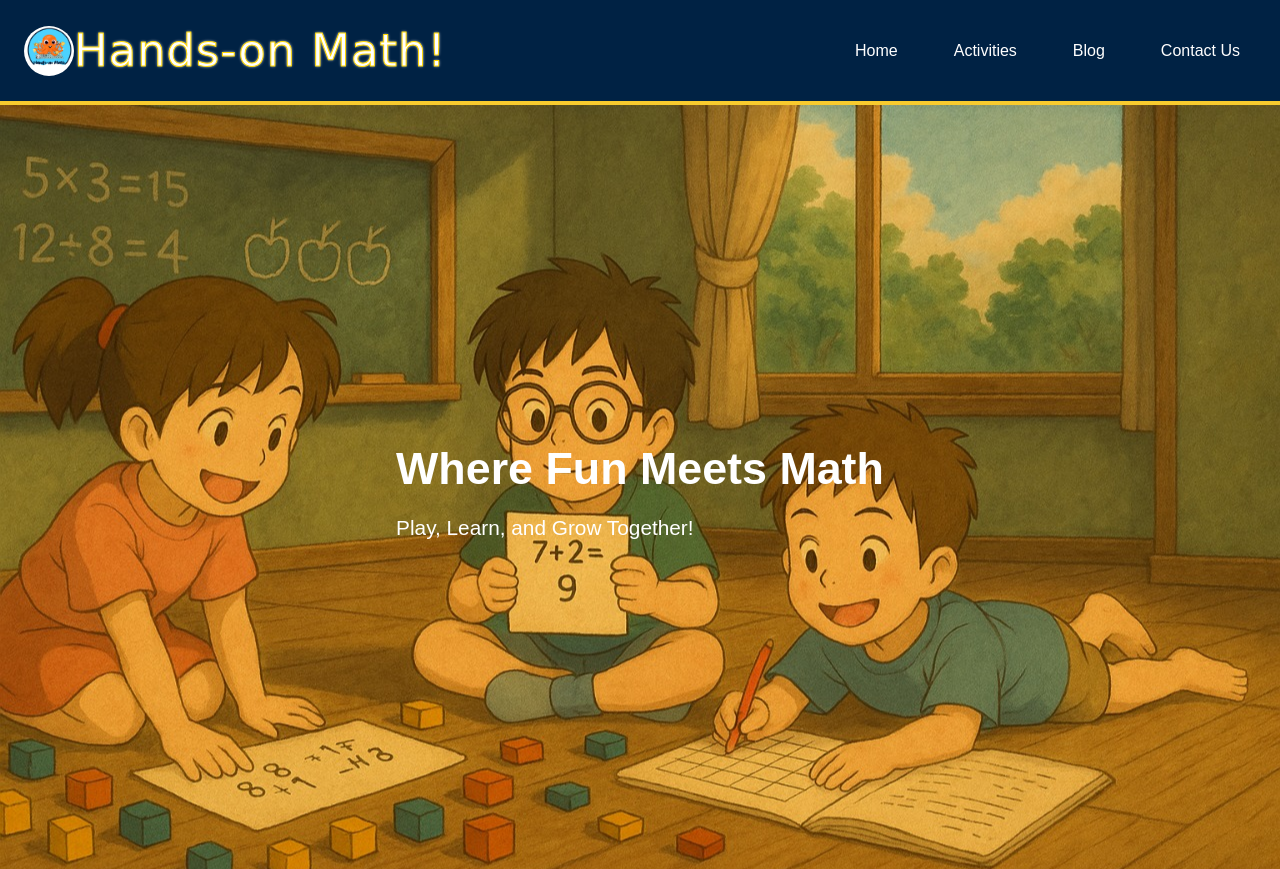
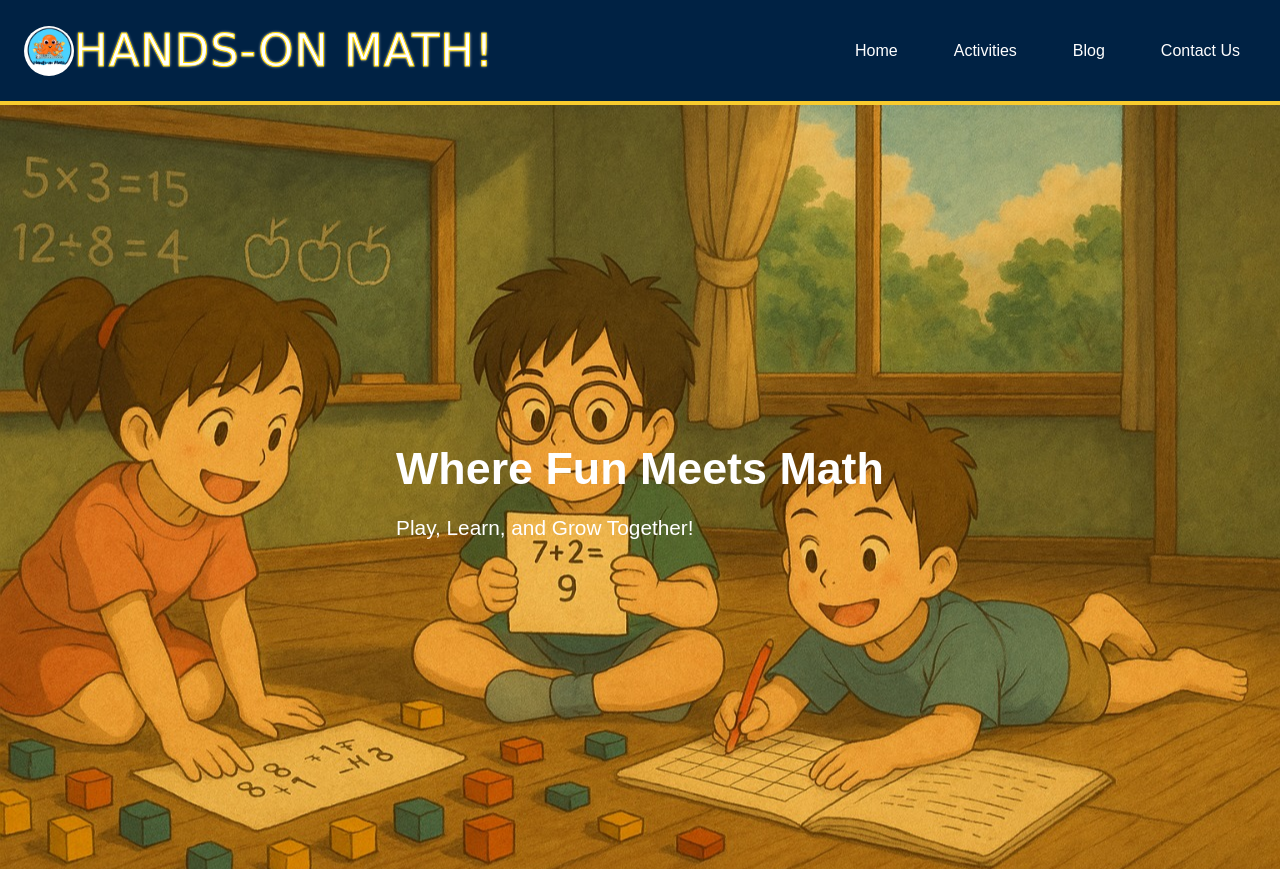
Before and after one commit to faree0666/hands_on_math, a plain HTML site: page index.html in a window 1280 px wide. Shown: the top 869 px of the page. Drawn offline with Linux system fonts and the light colour scheme; a web font is replaced by a local one.

Commit message:
Update index.html

```diff
--- a/index.html
+++ b/index.html
@@ -11,7 +11,7 @@
     <nav id="navbar">
       <div class="nav-left">
         <img src="images/logo.png" alt="Logo" class="logo" />
-        <span class="brand-name">Hands-on Math!</span>
+        <span class="brand-name">HANDS-ON MATH!</span>
       </div>
       <ul>
         <li><a href="index.html">Home</a></li>
```
